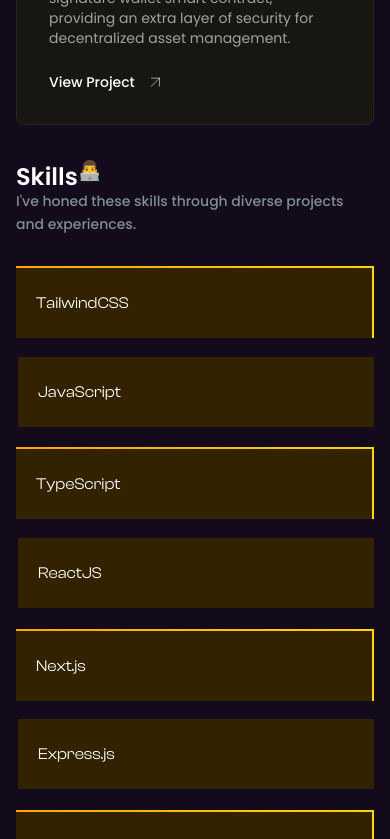
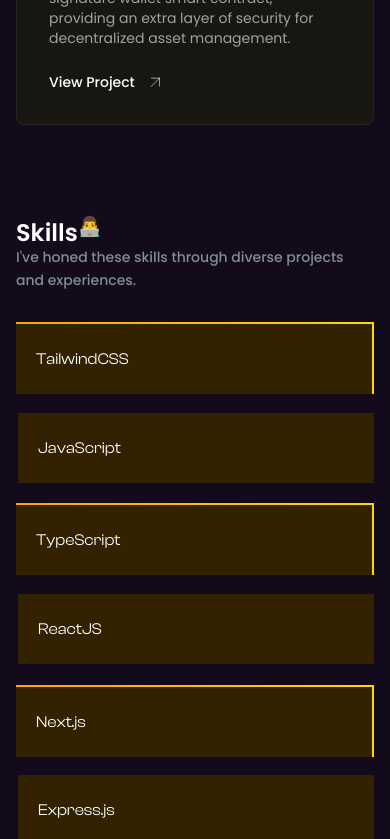
Before and after one commit to heyrapto/portfolio-, a React (Vite) app: page / in a window 390 px wide. Shown: the part 6240-7079 px from the top of the page. Built offline with nearby package versions, Linux system fonts and the light colour scheme.

Commit message:
Update Skills.tsx

```diff
--- a/src/pages/Skills.tsx
+++ b/src/pages/Skills.tsx
@@ -21,7 +21,7 @@ const Skills = () => {
   });
 
   return (
-    <section className="overflow-hidden md:py-24 py-10 px-4 md:px-8 lg:px-16">
+    <section className="overflow-hidden py-24 px-4 md:px-8 lg:px-16">
       <div className="flex flex-col gap-[60px] lg:flex-row lg:gap-[36px] lg:justify-center">
         {/* Skills */}
         <div className="flex flex-col w-full lg:w-1/2">
```
